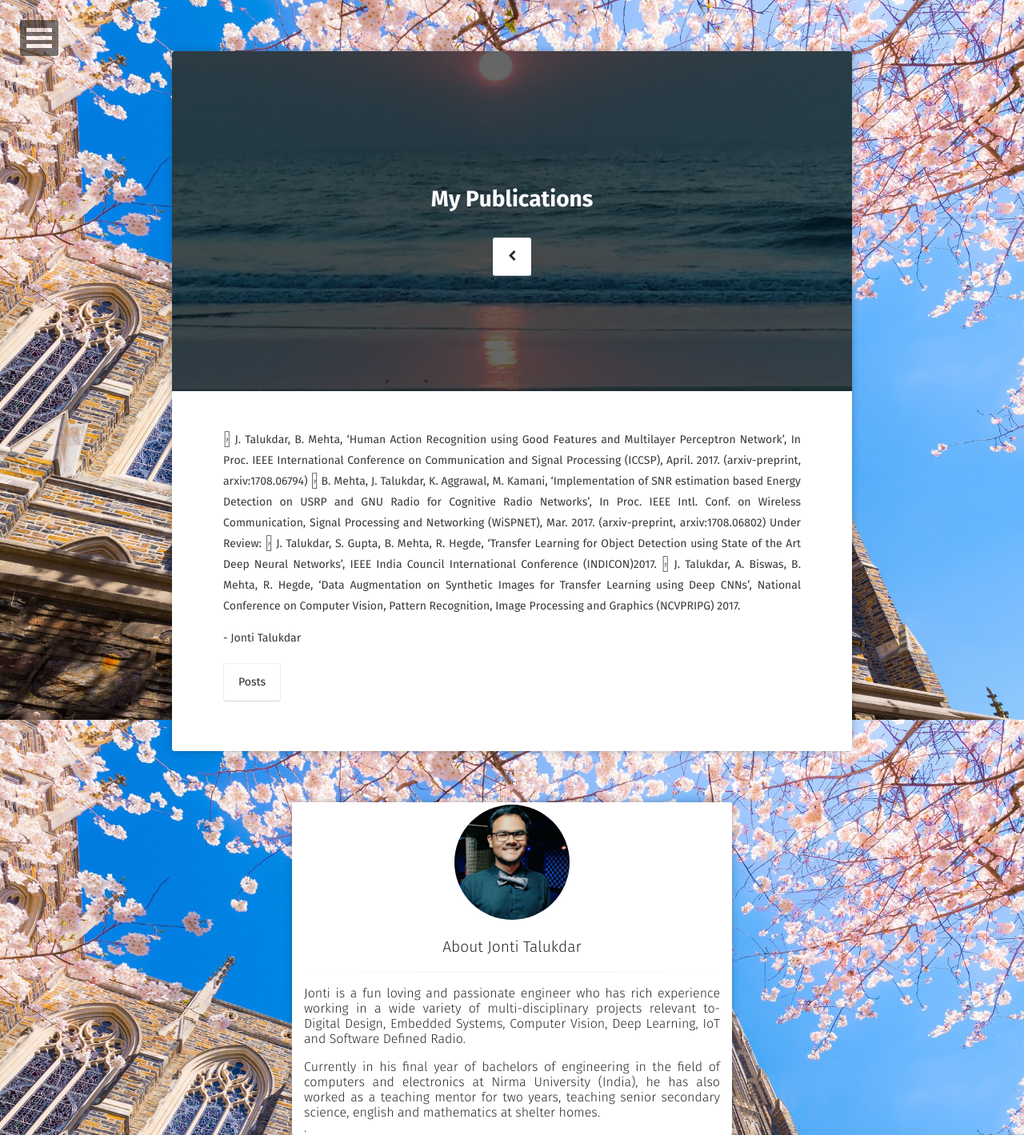
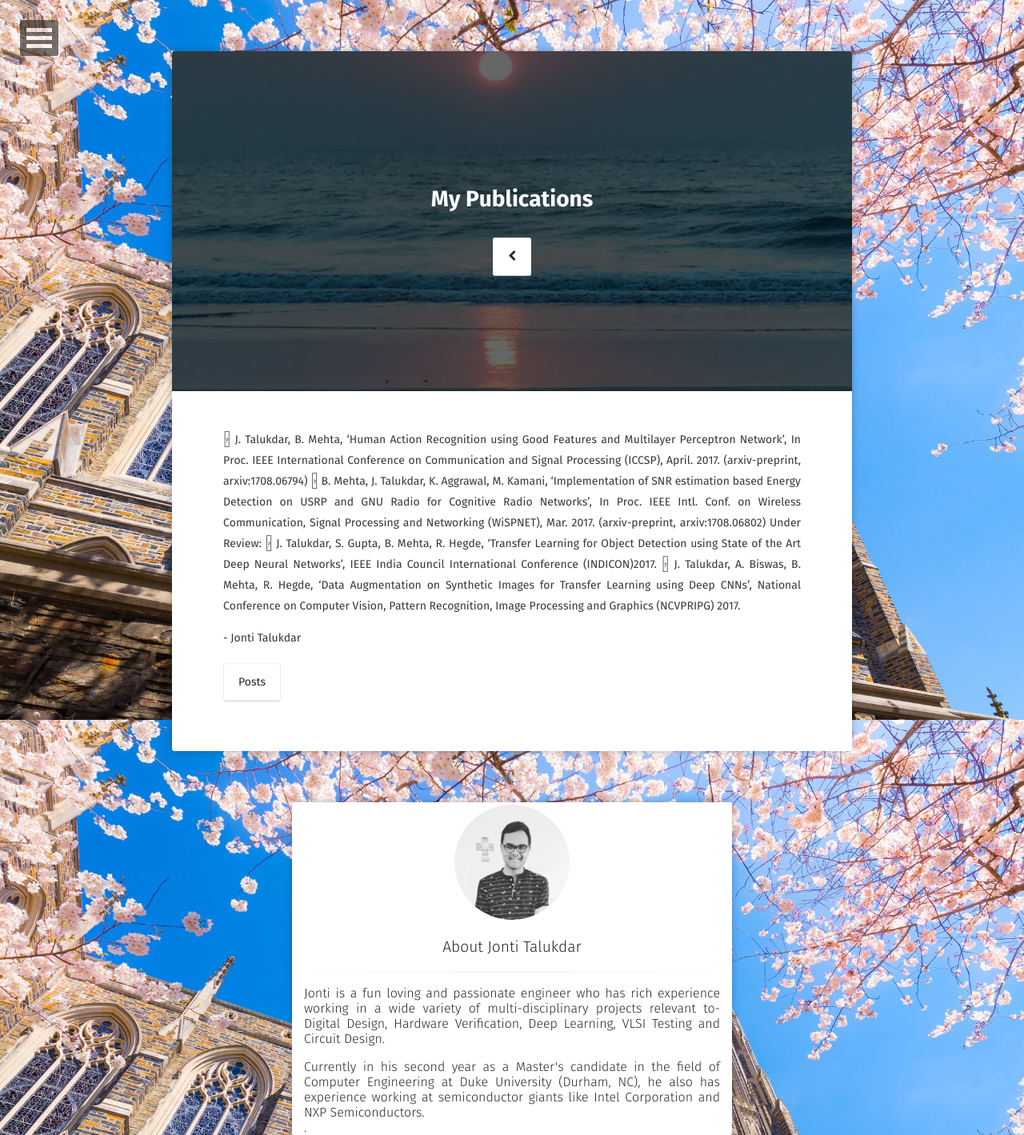
Before and after one commit to jontitalukdar/jontitalukdar.github.io_x, a Jekyll site: the page built from Projects/index.md, in a window 1280 px wide. Shown: the whole page at 80% size. Built offline with Jekyll 4.4.1, drawn with Linux system fonts in a browser that asks for light colours; some web fonts are replaced.

Commit message:
Update page.html

```diff
--- a/_layouts/page.html
+++ b/_layouts/page.html
@@ -27,7 +27,7 @@ layout: compress
         <div class="container animated fadeIn">
             <div class="row">
                     <a href="https://jontitalukdar.github.io">
-                        <img src="https://jontitalukdar.github.io/assets/img/jonti.jpg" class="img-circle zoombtn animated rotateIn">
+                        <img src="https://jontitalukdar.github.io/assets/img/me_2.jpg" class="img-circle zoombtn animated rotateIn">
                     </a>
                     <h3 class="title">
                         <a class="zoombtn" href="https://jontitalukdar.github.io">
@@ -36,8 +36,8 @@ layout: compress
                     </h3>
                     <hr class="hr-line">
                     <h3 class="title">
-                        	<p style="font-size:1rem;font-weight:200;text-align:justify">Jonti is a fun loving and passionate engineer who has rich experience working in a wide variety of multi-disciplinary projects relevant to- Digital Design, Embedded Systems, Computer Vision, Deep Learning, IoT and Software Defined Radio.</p>
-                             <p style="font-size:1rem;font-weight:200;text-align:justify">Currently in his final year of bachelors of engineering in the field of computers and electronics at Nirma University (India), he has also worked as a teaching mentor for two years, teaching senior secondary science, english and mathematics at shelter homes.<br>.      </p>
+                        	<p style="font-size:1rem;font-weight:200;text-align:justify">Jonti is a fun loving and passionate engineer who has rich experience working in a wide variety of multi-disciplinary projects relevant to- Digital Design, Hardware Verification, Deep Learning, VLSI Testing and Circuit Design.</p>
+                             <p style="font-size:1rem;font-weight:200;text-align:justify">Currently in his second year as a Master's candidate in the field of Computer Engineering at Duke University (Durham, NC), he also has experience working at semiconductor giants like Intel Corporation and NXP Semiconductors.<br>.      </p>
 			</div>
 		</div>
         {% if page.comments and site.disqus_shortname %}<section id="disqus_thread" class="animated fadeInUp"></section><!-- /#disqus_thread -->{% endif %}
```
